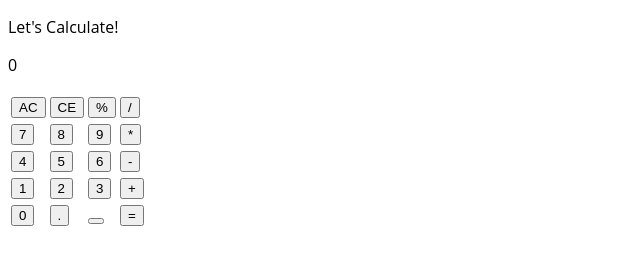
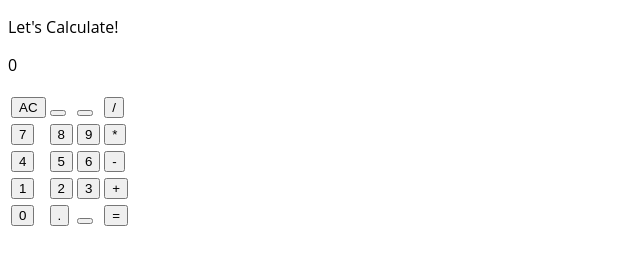
Before and after one commit to nick-shanks/js-calculator, a plain HTML site: page index.html in a window 1280 px wide. Shown: the whole page, without its empty margins (0-640 px from the left). Drawn offline with Linux system fonts and the light colour scheme.

```diff
--- a/index.html
+++ b/index.html
@@ -12,8 +12,8 @@
           <table>
             <tr>
               <td><button id="clear">AC</button></td>
-              <td><button>CE</button></td>
-              <td><button id="remainder" onclick="remainder()">%</button></td>
+              <td><button></button></td>
+              <td><button id="remainder" onclick="remainder()"></button></td>
               <td><button id="divide" onclick="divideNum()">/</button></td>
             </tr>
             <tr>
```
